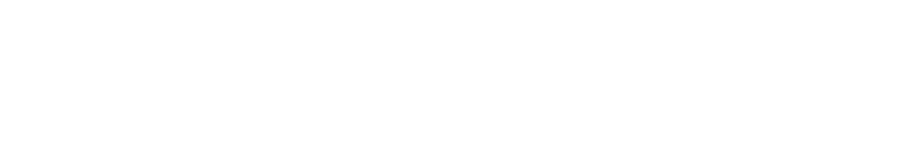
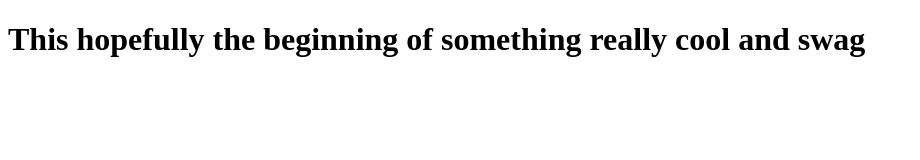
Before and after one commit to Coral720/personal-website, a plain HTML site: page index.html in a window 1280 px wide. Shown: the whole page, without its empty margins (0-920 px from the left). Drawn offline with Linux system fonts and the light colour scheme.

Commit message:
Added an initial heading to html file and created a new images folder for assets

```diff
--- a/index.html
+++ b/index.html
@@ -4,6 +4,7 @@
         <title>Zana's Weird Fuck Shit</title>
     </head>
     <body>
+        <h1>This hopefully the beginning of something really cool and swag</h1>
 
     </body>
 </html>
```
Also changed, not shown: images/cereal.jpg (added).
